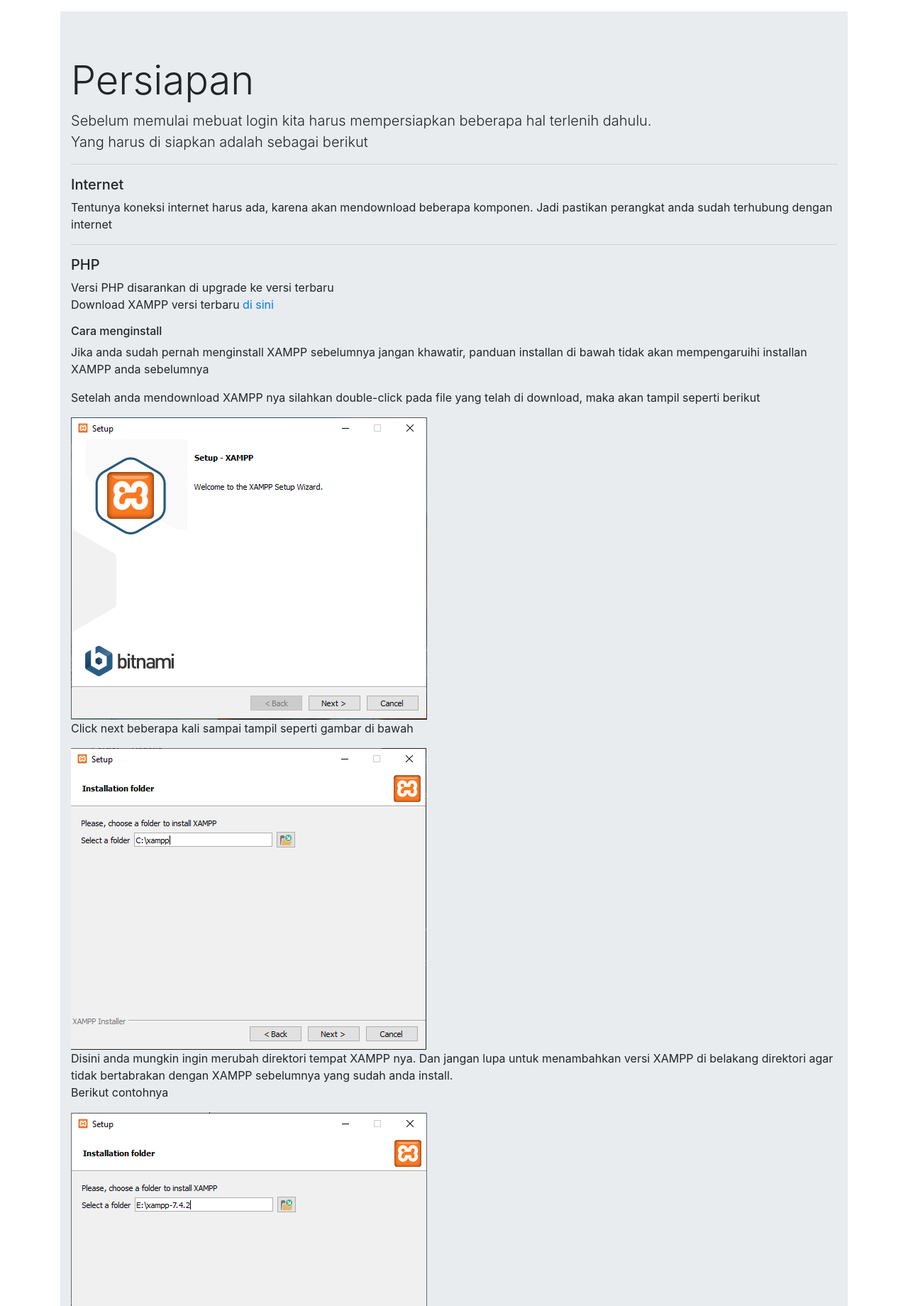
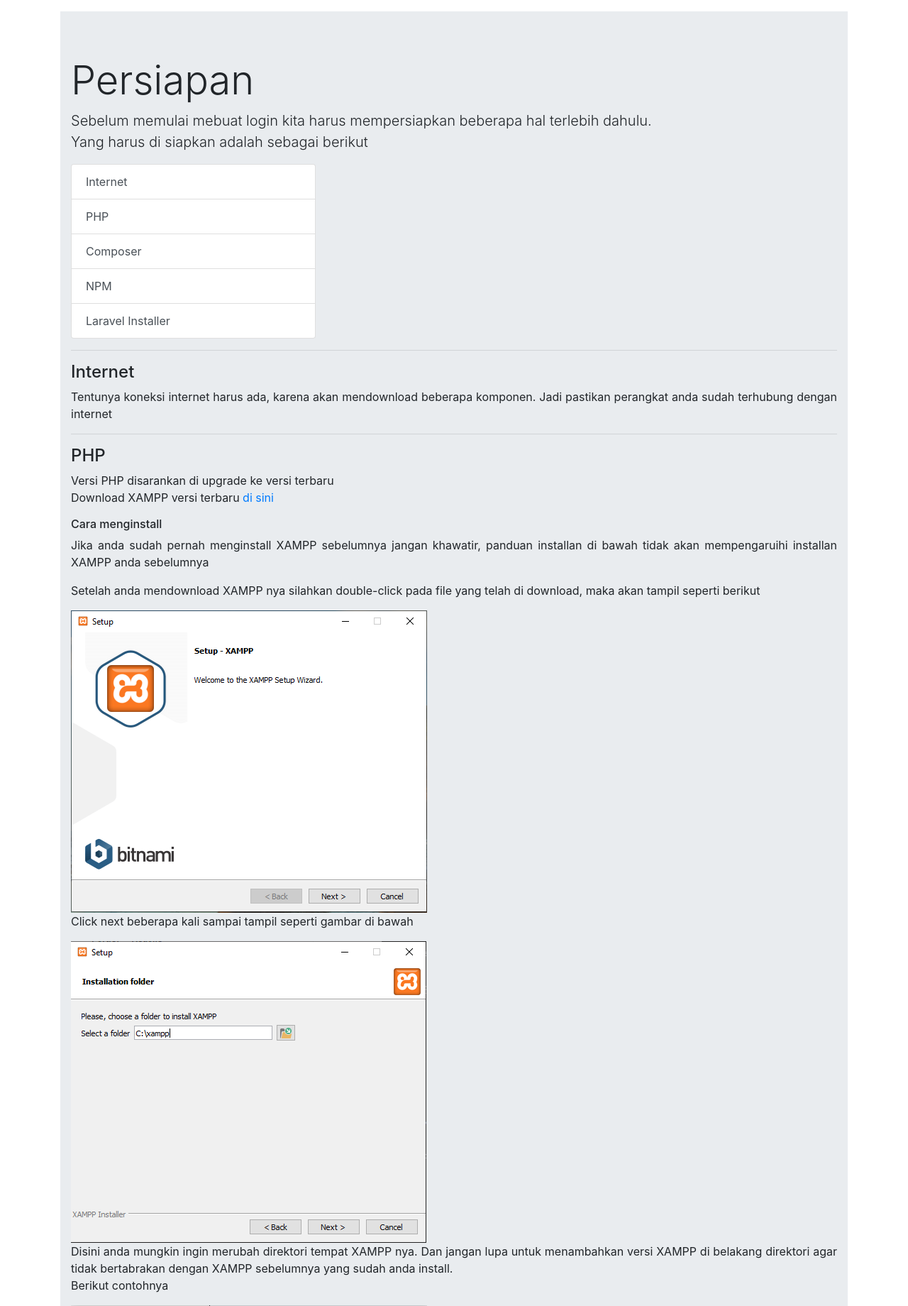
Before and after one commit to KNobHack/laravel-tutor, a PHP site: page /index.php?page=persiapan in a window 1280 px wide. Shown: the part 56-1896 px from the top of the page at 71% size. Run offline with PHP 8.4, Linux system fonts and the light colour scheme; some libraries are stand-ins or nearby versions.

Commit message:
Finish persiapan

```diff
--- a/persiapan.php
+++ b/persiapan.php
@@ -1,35 +1,74 @@
 <?php if (!isset($included)) header('Location:./') ?>
 <div class="jumbotron jumbotron-fluid">
-    <div class="container">
+    <div class="container text-justify">
         <h1 class="display-4">Persiapan</h1>
-        <p class="lead">Sebelum memulai mebuat login kita harus mempersiapkan beberapa hal terlenih dahulu.<br>Yang harus di siapkan adalah sebagai berikut</p>
+        <p class="lead">Sebelum memulai mebuat login kita harus mempersiapkan beberapa hal terlebih dahulu.<br>Yang harus di siapkan adalah sebagai berikut</p>
+        <div class="list-group col-xl-4 col-lg-5 col-md-12 col-sm-12">
+            <a href="#internet" class="list-group-item list-group-item-action">Internet</a>
+            <a href="#php" class="list-group-item list-group-item-action">PHP</a>
+            <a href="#composer" class="list-group-item list-group-item-action">Composer</a>
+            <a href="#npm" class="list-group-item list-group-item-action">NPM</a>
+            <a href="#li" class="list-group-item list-group-item-action">Laravel Installer</a>
+        </div>
         <hr>
-        <h5 class="display-10">Internet</h5>
+        <section id="internet">
+            <h4 class="display-10">Internet</h4>
             <p>Tentunya koneksi internet harus ada, karena akan mendownload beberapa komponen. Jadi pastikan perangkat anda sudah terhubung dengan internet</p>
+        </section>
         <hr>
-        <h5 class="display-10">PHP</h5>
+        <section id="php">
+            <h4 class="display-10">PHP</h4>
             <p>Versi PHP disarankan di upgrade ke versi terbaru<br>Download XAMPP versi terbaru <a href="https://www.apachefriends.org/" target="_blank">di sini</a></p>
             <h6>Cara menginstall</h6>
             <p>Jika anda sudah pernah menginstall XAMPP sebelumnya jangan khawatir, panduan installan di bawah tidak akan mempengaruihi installan XAMPP anda sebelumnya</p>
             <p>Setelah anda mendownload XAMPP nya silahkan double-click pada file yang telah di download, maka akan tampil seperti berikut</p>
-        <img src="img/xampp1.PNG">
+            <img src="img/xampp1.PNG" class="img-fluid">
             <p>Click next beberapa kali sampai tampil seperti gambar di bawah</p>
-        <img src="img/xampp2.PNG">
+            <img src="img/xampp2.PNG" class="img-fluid">
             <p>Disini anda mungkin ingin merubah direktori tempat XAMPP nya. Dan jangan lupa untuk menambahkan versi XAMPP di belakang direktori agar tidak bertabrakan dengan XAMPP sebelumnya yang sudah anda install.<br>Berikut contohnya</p>
-        <img src="img/xampp3.PNG">
+            <img src="img/xampp3.PNG" class="img-fluid">
             <p>Setelah itu click next sampai prosses instalasi di mulai, Kemudian tunggu.</p>
             <p>Setelah selesai, buka folder XAMPP tadi lalu cari file bernama <code>xampp-control.exe</code>. Click kanan folder tersebut lalu pilih <code>Send to</code> kemudian <code>Desktop (create shortcut)</code></p>
             <p>Lalu shortcut XAMPP akan muncul di desktop anda</p>
-        <img src="img/xampp4.PNG">
+            <img src="img/xampp4.PNG" class="img-fluid">
+        </section>
         <hr>
-        <h5 class="display-10">Composer</h5>
+        <section id="composer">
+            <h4 class="display-10">Composer</h4>
             <p>Composer adalah dependency management untuk bahasa pemrograman PHP</p>
             <p>Download composer <a href="https://getcomposer.org" target="_blank">di sini</a></p>
+            <h6>Cara menginstall</h6>
+            <p>Setelah selesai mendownload composer silahkan double-click pada file tersebut, click next terus sampai tampil seperti berikut</p>
+            <img src="img/composer1.PNG" class="img-fluid">
+            <p>Di sana anda harus menyertakan path file PHP yang baru saja kita install. Dalam kasus saat ini path php kita ada pada XAMPP yang ada di <code>php/php.exe</code></p>
+            <p>Setelah itu click next terus sampai proses instalasi dimulai, lalu tunggu proses instalasi sampai selesai</p>
+            <h6>Pengecekan</h6>
+            <p>Untuk mengecek berhasil atau tidak nya instalasi composer anda harus membuka Command Prompt dan ketikkan <code>composer</code> lalu tekan enter</p>
+            <p>Jika tampil seperti gambar berikut, maka instalasi telah berhasil</p>
+            <img src="img/composer2.PNG" class="img-fluid">
+        </section>
         <hr>
-        <h5 class="display-10">NPM</h5>
+        <section id="npm">
+            <h4 class="display-10">NPM</h4>
             <p>Node Package Manager (NPM) pada dasarnya sama dengan composer, perbedaannya yaitu composer untuk bahasa PHP sedangkan NPM untuk bahasa javascript</p>
+            <p>NPM melekat pada node.js. Tak usah bingung, intinya jika anda meninstall node.js maka NPM akan anda dapatkan</p>
+            <p>Download node.js <a target="_blank">di sini</a><br>disarankan untuk mendownload versi LTS-nya</p>
+            <p>Untuk meninstall sama seperti menginstall aplikasi lainnya, tidak perlu ada konfigurasi tambahan<br>anda hanya perlu click next saja sampai proses instalasi dimulai</p>
+            <p>Setelah proses instalasi selesai sama seperti composer untuk mengecek berhasil atau tidak nya anda harus membuka Command Prompt dan ketikkan <code>npm</code> lalu tekan enter</p>
+            <p>Jika tampil seperti gambar berikut, maka instalasi telah berhasil</p>
+            <img src="img/npm1.PNG" class="img-fluid">
+        </section>
         <hr>
-        <h5 class="display-10">Laravel installer</h5>
-        <p>Untuk mendownload laravel biasanya menggunakan syntax <code>composer --create-project --prefer-dist laravel/laravel nama_project</code>. Daripada repot menulis sytax yang panjang dan sulit di ingat, lebih baik menginstall laravel installer</p>
+        <section id="li">
+            <h4 class="display-10">Laravel installer (opsional)</h4>
+            <p>Untuk mendownload laravel biasanya menggunakan syntax <code>composer --create-project laravel/laravel --prefer-dist nama_project</code>. Daripada repot menulis sytax yang panjang dan sulit di ingat, lebih baik menginstall laravel installer.<br><i>Jika anda sudah mendownload laravel nya maka lewati bagian ini</i></p>
+            <p>Untuk menginstall <i>Laravel Installer</i> anda harus mendownload nya lewat Command Prompt atau lebih tepatnya melalui composer</p>
+            <h6>Cara menginstall</h6>
+            <p>Buka Command Prompt ketikkan <code>composer global require laravel/installer</code> lalu tekan enter<br>Setelah itu tunggu prosesnya sampai selesai</p>
+            <p>Setelah selesai anda tidak perlu lagi mengetikkan <code>composer --create-project laravel/laravel --prefer-dist nama_project</code> untuk mendownload laravel, bisa dengan mudah hanya dengan mengetikkan <code>laravel new nama_project</code></p>
+        </section>
+        <hr>
+        <p>Semua persiapan sudah lengkap</p>
+        <a class="btn btn-primary btn-lg" href="./?page=membuat" role="button">Lanjut</a>
     </div>
 </div>
```
Also changed, not shown: img/composer1.PNG (added), img/composer2.PNG (added), img/npm1.PNG (added). Lines whose indentation alone changed are shown as unchanged.
